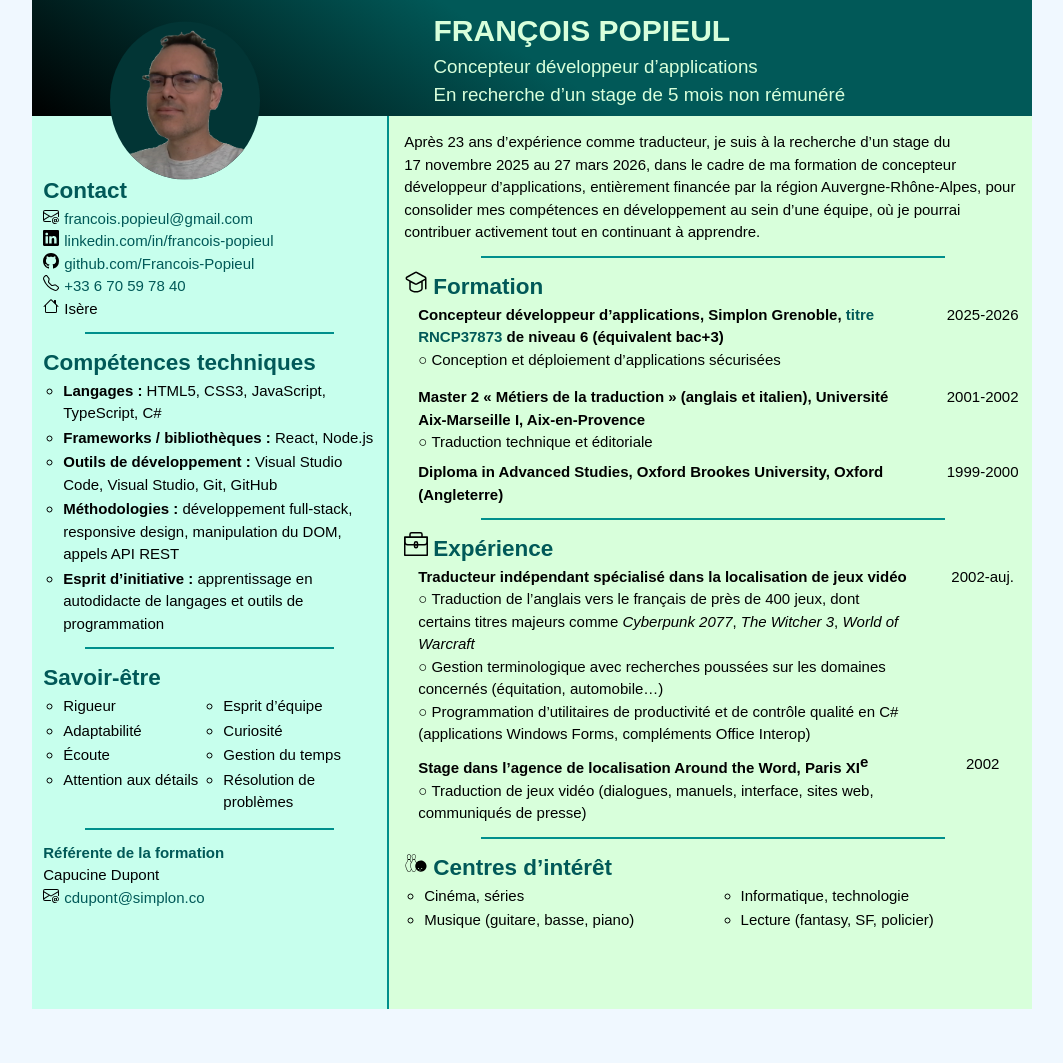
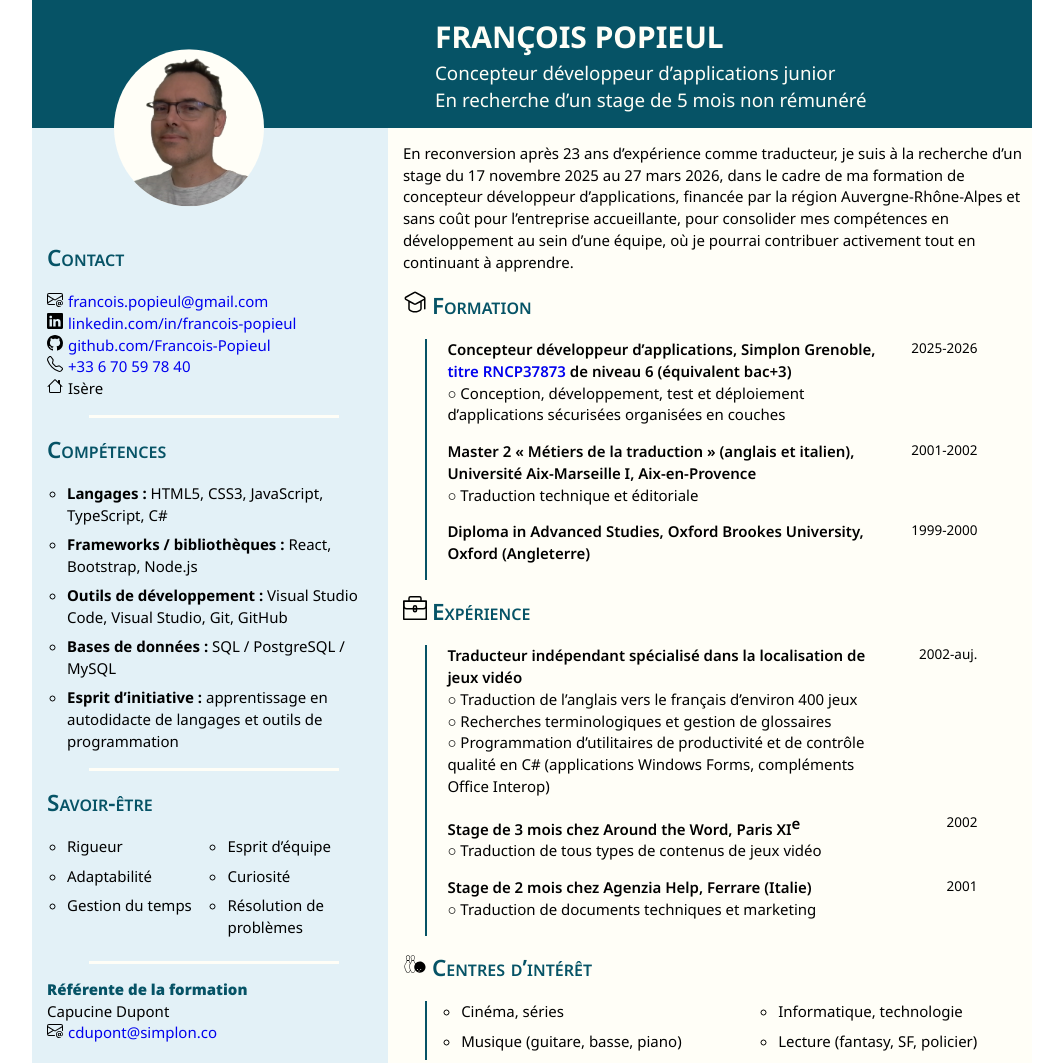
Before and after one commit to Francois-Popieul/Resume, a plain HTML site: page index.html in a window 1280 px wide. Shown: the top 1063 px of the page, without its empty margins (108-1171 px from the left). Before the commit the page ends 1009 px from the top, so only its background shows below. Drawn offline with Linux system fonts and the light colour scheme.

Commit message:
modification de la charte graphique pour améliorer la lisibilité et changements pour aérer les informations

```diff
--- a/css/style.css
+++ b/css/style.css
@@ -1,9 +1,9 @@
 :root {
-    --primary-color: #015958;
-    --secondary-color: #D8FFDB;
-    --tertiary-color: #C7FFED;
-    --highlight-color: #008F8C;
-    --link-color: #023535;
+    --primary-color: #065366;
+    --secondary-color: #FFFEF7;
+    --tertiary-color: #E3F1F7;
+    --highlight-color: #FFFEF7;
+    --link-color: #FFFEF7;
 }
 
 * {
@@ -13,34 +13,37 @@
 
 html {
     font-size: 15px;
-    background-color: aliceblue;
+    background-color: #FFFFFF;
+    font-family: "Noto Sans", sans-serif;
+    font-optical-sizing: auto;
 }
 
 body {
-    font-family: Arial, sans-serif;
-    line-height: 1.5;
+    line-height: 1.45;
     margin: 0 auto;
     max-width: 1000px;
-    background-color: var(--tertiary-color);
+    background-color: var(--secondary-color);
 }
 
 .header {
     background: var(--primary-color);
-    background: linear-gradient(212deg, rgba(1, 89, 88, 1) 0%, rgba(1, 89, 88, 1) 50%, rgba(0, 0, 0, 1) 100%);
-    padding: 0.5rem;
+    padding: 1rem;
 }
 
 .profile-photo {
     border-radius: 50%;
     width: 150px;
     margin-left: 20%;
-    transform: translateY(-60%);
+    transform: translateY(-50%);
     background-color: var(--link-color);
 }
 
-.flex-container {
+.row-flex-container {
     display: flex;
     flex-direction: row;
+    flex-wrap: nowrap;
+    align-items: flex-start;
+    justify-content: space-evenly;
 }
 
 .name {
@@ -58,7 +61,7 @@ body {
     margin-left: 40%;
 }
 
-.left-column {
+.left-column-flex-container {
     display: flex;
     flex-direction: column;
     align-items: flex-start;
@@ -66,10 +69,10 @@ body {
     width: 35%;
     height: 100%;
     background-color: var(--tertiary-color);
-    padding: 0 0.75rem;
+    padding: 0 0.5rem 0 1rem;
 }
 
-.right-column {
+.right-column-flex-container {
     display: flex;
     flex-direction: column;
     align-items: start;
@@ -77,99 +80,59 @@ body {
     width: 65%;
     padding: 0 10px 0 1rem;
     background-color: var(--secondary-color);
-    border-left: solid 2px var(--highlight-color);
 }
 
 .title {
     color: var(--primary-color);
     font-weight: 600;
-
+    margin: 1.1rem 0;
+    font-variant: small-caps;
 }
 
 .introduction {
     text-align: left;
     margin: 1rem 0 0 0;
+    text-align: left;
+    width: 100%;
 }
 
 .translated-container {
-    transform: translateY(-100px);
+    transform: translateY(-60px);
 }
 
-.divider {
+.light-divider {
     border: none;
-    border-top: 2px solid var(--highlight-color);
+    border-top: 3px solid var(--highlight-color);
     color: var(--primary-color);
     overflow: visible;
     width: 75%;
-    margin: 0.8rem auto;
-}
-
-.grid-container {
-    display: grid;
-    grid-row: auto;
-    grid-template-columns: 82% 18%;
-    column-gap: 1rem;
-    row-gap: 0.5rem;
-    margin-left: 14px;
-}
-
-.grid-container-element-1 {
-    grid-row: 1;
-    grid-column: 1;
-}
-
-.grid-container-detail-1 {
-    grid-row: 1;
-    grid-column: 2;
-    text-align: center;
-}
-
-.grid-container-element-2 {
-    grid-row: 2;
-    grid-column: 1;
-}
-
-.grid-container-detail-2 {
-    grid-row: 2;
-    grid-column: 2;
-    text-align: center;
-}
-
-.grid-container-element-3 {
-    grid-row: 3;
-    grid-column: 1;
-}
-
-.grid-container-detail-3 {
-    grid-row: 3;
-    grid-column: 2;
-    text-align: center;
-}
-
-.grid-container-element-4 {
-    grid-row: 4;
-    grid-column: 1;
-}
-
-.grid-container-detail-4 {
-    grid-row: 4;
-    grid-column: 2;
-    text-align: center;
+    margin: 1rem auto;
 }
 
 .job {
     font-size: 1rem;
     font-weight: 600;
+    width: 450px;
+    text-align: left;
+    list-style: none;
+    padding-bottom: 0.5rem;
+
 }
 
 .job-detail {
     font-size: 1rem;
-    font-weight: 500;
-    letter-spacing: normal;
+    font-weight: normal;
 }
 
 .job-period {
-    font-size: 1rem;
+    font-size: 0.9rem;
+    column-width: 80px;
+    text-align: right;
+}
+
+.left-border {
+    border-left: solid 2px var(--primary-color);
+    margin-left: 1.5rem;
 }
 
 .bold {
@@ -191,6 +154,7 @@ body {
     column-gap: 0.5rem;
     text-align: left;
     width: 100%;
+    padding-left: 2.25rem;
 }
 
 .soft-skill-container {
@@ -221,11 +185,10 @@ ul {
 }
 
 li {
-    margin-bottom: 2px;
+    margin-bottom: 0.5rem;
 }
 
 a {
-    color: var(--primary-color);
     text-decoration: none;
 }
 
--- a/index.html
+++ b/index.html
@@ -6,19 +6,23 @@
     <meta name="viewport" content="width=device-width, initial-scale=1.0" />
     <title>CV de François Popieul</title>
     <link rel="stylesheet" href="./css/style.css" />
+    <link rel="preconnect" href="https://fonts.googleapis.com">
+    <link rel="preconnect" href="https://fonts.gstatic.com" crossorigin>
+    <link href="https://fonts.googleapis.com/css2?family=Noto+Sans:ital,wght@0,100..900;1,100..900&display=swap"
+        rel="stylesheet">
 </head>
 
 <body>
     <div>
         <header class="header">
             <h1 class="name">François Popieul</h1>
-            <p class="profession">Concepteur développeur d&rsquo;applications<br>En recherche d&rsquo;un stage de
+            <p class="profession">Concepteur développeur d&rsquo;applications junior<br>En recherche d&rsquo;un stage de
                 5&nbsp;mois non rémunéré</p>
         </header>
     </div>
-    <main class="flex-container">
-        <section class="left-column">
-            <img src="./images/profile--photo.webp" alt="Photo de François Popieul" class="profile-photo" />
+    <main class="row-flex-container">
+        <section class="left-column-flex-container"> <img src="./images/profile--photo.webp"
+                alt="Photo de François Popieul" class="profile-photo" />
             <div class="translated-container">
                 <h2 class="title">Contact</h2>
                 <p><img class="icon" src="./images/envelope-at.svg" alt="Icône d&rsquo;e-mail"><a
@@ -28,85 +32,103 @@
                 <p><img class="icon" src="./images/github.svg" alt="Icône de Github"><a
                         href="https://github.com/Francois-Popieul">github.com/Francois-Popieul</a></p>
                 <p><img class="icon" src="./images/telephone.svg" alt="Icône de téléphone"><a
-                        href="tel:+33670597840">+33 6 70 59 78
-                        40</a></p>
+                        href="tel:+33670597840">+33 6 70 59 78 40</a></p>
                 <p><img class="icon" src="./images/house.svg" alt="Icône de maison">Isère</p>
-                <hr class="divider" />
-                <h2 class="title">Compétences techniques</h2>
+                <hr class="light-divider" />
+                <h2 class="title">Compétences</h2>
                 <ul>
                     <li><span class="bold">Langages&nbsp;:</span> HTML5, CSS3, JavaScript, TypeScript, C#</li>
-                    <li><span class="bold">Frameworks / bibliothèques&nbsp;:</span> React, Node.js</li>
+                    <li><span class="bold">Frameworks / bibliothèques&nbsp;:</span> React, Bootstrap, Node.js</li>
                     <li><span class="bold">Outils de développement&nbsp;:</span> Visual Studio Code, Visual Studio, Git,
                         GitHub</li>
-                    <li><span class="bold">Méthodologies&nbsp;:</span> développement full-stack, responsive
-                        design, manipulation du DOM, appels API REST</li>
+                    <li><span class="bold">Bases de données&nbsp;:</span> SQL / PostgreSQL / MySQL</li>
                     <li><span class="bold">Esprit d&rsquo;initiative&nbsp;:</span> apprentissage en autodidacte de
                         langages et outils de programmation</li>
                 </ul>
-                <hr class="divider" />
+                <hr class="light-divider" />
                 <h2 class="title">Savoir-être</h2>
                 <ul class="soft-skill-container">
                     <li>Rigueur</li>
                     <li>Esprit d&rsquo;équipe</li>
                     <li>Adaptabilité</li>
                     <li>Curiosité</li>
-                    <li>Écoute</li>
                     <li>Gestion du temps</li>
-                    <li>Attention aux détails</li>
                     <li>Résolution de problèmes</li>
                 </ul>
-                <hr class="divider" />
+                <hr class="light-divider" />
                 <p class="simplon">Référente de la formation</p>
                 <p>Capucine Dupont</p>
                 <p><img class="icon" src="./images/envelope-at.svg" alt="icône d&rsquo;enveloppe"><a
                         href="mailto:cdupont@simplon.co">cdupont@simplon.co</a></p>
             </div>
         </section>
-        <section class="right-column">
-            <p class="introduction">
-                Après 23 ans d&rsquo;expérience comme traducteur, je suis à la recherche
-                d&rsquo;un stage du 17&nbsp;novembre&nbsp;2025 au 27&nbsp;mars&nbsp;2026, dans le cadre de ma formation
-                de concepteur développeur d&rsquo;applications, entièrement financée par la région Auvergne-Rhône-Alpes, pour consolider mes compétences en développement au sein
-                d&rsquo;une équipe, où je pourrai contribuer activement tout en continuant à apprendre.</p>
-            <hr class="divider" />
+        <section class="right-column-flex-container">
+            <p class="introduction">En reconversion après 23 ans d&rsquo;expérience comme traducteur, je suis à la
+                recherche d&rsquo;un stage du 17&nbsp;novembre&nbsp;2025 au 27&nbsp;mars&nbsp;2026, dans le cadre de ma
+                formation de concepteur développeur d&rsquo;applications, financée par la région
+                Auvergne-Rhône-Alpes et sans coût pour l&rsquo;entreprise accueillante, pour consolider mes
+                compétences en développement au sein d&rsquo;une équipe, où je pourrai contribuer activement tout en
+                continuant à apprendre.</p>
             <h2 class="title"><img class="title-logo" src="./images/study.svg" alt="Icône de formation">Formation</h2>
-            <div class="grid-container">
-                <p class="grid-container-element-1 job">Concepteur développeur d&rsquo;applications,
-                    Simplon Grenoble, <a href="https://www.francecompetences.fr/recherche/rncp/37873/">titre
-                        RNCP37873</a> de niveau&nbsp;6 &lpar;équivalent bac+3&rpar;<br><span class="job-detail">○&nbsp;Conception
-                        et déploiement d&rsquo;applications sécurisées</span>
-                </p>
-                <p class="grid-container-detail-1 job-period">2025-2026</p>
-                <p class="grid-container-element-3 job">Master&nbsp;2 «&nbsp;Métiers de la traduction&nbsp;» (anglais et
-                    italien), Université Aix-Marseille I, Aix-en-Provence<br><span
-                        class="job-detail"><span>○&nbsp;Traduction technique et éditoriale</span></p>
-                <p class="grid-container-detail-3 job-period">2001-2002</p>
-                <p class="grid-container-element-4 job">Diploma in Advanced Studies, Oxford Brookes University, Oxford
-                    (Angleterre)</p>
-                <p class="grid-container-detail-4 job-period">1999-2000</p>
+            <div class="row-flex-container left-border">
+                <ul class="job">
+                    <li>Concepteur développeur d&rsquo;applications, Simplon Grenoble,
+                        <a href="https://www.francecompetences.fr/recherche/rncp/37873/">titre RNCP37873</a> de
+                        niveau&nbsp;6 &lpar;équivalent bac+3&rpar;<br><span class="job-detail">○&nbsp;Conception,
+                            développement, test et déploiement d&rsquo;applications sécurisées organisées en
+                            couches</span>
+                    </li>
+                </ul>
+                <p class="job-period">2025-2026</p>
             </div>
-            <hr class="divider" />
+            <div class="row-flex-container left-border">
+                <ul class="job">
+                    <li>Master&nbsp;2 «&nbsp;Métiers de la traduction&nbsp;» (anglais et
+                        italien), Université Aix-Marseille I, Aix-en-Provence<br>
+                        <span class="job-detail"><span>○&nbsp;Traduction technique et éditoriale</span>
+                    </li>
+                </ul>
+                <p class="job-period">2001-2002</p>
+            </div>
+            <div class="row-flex-container left-border">
+                <ul class="job">
+                    <li>Diploma in Advanced Studies, Oxford Brookes University, Oxford
+                        (Angleterre)
+                    </li>
+                </ul>
+                <p class="job-period">1999-2000</p>
+            </div>
             <h2 class="title"><img class="title-logo" src="./images/work.svg" alt="Icône d&rsquo;expérience">Expérience
             </h2>
-            <div class="grid-container">
-                <p class="grid-container-element-1 job">Traducteur indépendant spécialisé dans la localisation de jeux
-                    vidéo<br><span class="job-detail">○&nbsp;Traduction de l&rsquo;anglais vers le français de près de
-                        400&nbsp;jeux, dont certains titres majeurs comme <span class="italic">Cyberpunk 2077</span>,
-                        <span class="italic">The Witcher&nbsp;3</span>, <span class="italic">World of
-                            Warcraft</span></span><br><span class="job-detail">○&nbsp;Gestion terminologique avec
-                        recherches poussées sur les domaines concernés (équitation, automobile…)</span><br><span
-                        class="job-detail">○&nbsp;Programmation d&rsquo;utilitaires de
-                        productivité et de contrôle qualité en C# (applications Windows Forms, compléments Office Interop)</span></p>
-                <p class="grid-container-detail-1 job-period">2002-auj.</p>
-                <p class="grid-container-element-2 job">Stage dans l&rsquo;agence de localisation Around the Word, Paris
-                    XI<span class="exponent">e</span><br><span class="job-detail">○&nbsp;Traduction de jeux vidéo
-                        (dialogues, manuels, interface, sites web, communiqués de presse)</span></p>
-                <p class="grid-container-detail-2 job-period">2002</p>
+            <div class="row-flex-container left-border">
+                <ul class="job">
+                    <li>Traducteur indépendant spécialisé dans la localisation de jeux vidéo<br>
+                        <span class="job-detail">○&nbsp;Traduction de l’anglais vers le français d&rsquo;environ 400&nbsp;jeux</span><br>
+                        <span class="job-detail">○&nbsp;Recherches terminologiques et gestion de glossaires</span><br>
+                        <span class="job-detail">○&nbsp;Programmation d&rsquo;utilitaires de productivité et de contrôle qualité en C# (applications Windows Forms, compléments Office Interop)</span>
+                    </li>
+                </ul>
+                <p class="job-period">2002-auj.</p>
             </div>
-            <hr class="divider" />
+            <div class="row-flex-container left-border">
+                <ul class="job">
+                    <li>Stage de 3&nbsp;mois chez Around the Word, Paris&nbsp;XI<span class="exponent">e</span><br>
+                        <span class="job-detail">○&nbsp;Traduction de tous types de contenus de jeux vidéo</span>
+                    </li>
+                </ul>
+                <p class="job-period">2002</p>
+            </div>
+            <div class="row-flex-container left-border">
+                <ul class="job">
+                    <li>Stage de 2&nbsp;mois chez Agenzia Help, Ferrare (Italie)<br>
+                        <span class="job-detail">○&nbsp;Traduction de documents techniques et marketing</span>
+                    </li>
+                </ul>
+                <p class="job-period">2001</p>
+            </div>
             <h2 class="title"><img class="title-logo" src="./images/leisure.svg" alt="Icône de loisirs">Centres
                 d&rsquo;intérêt</h2>
-            <ul class="leisure-container">
+            <ul class="leisure-container left-border">
                 <li>Cinéma, séries</li>
                 <li>Informatique, technologie</li>
                 <li>Musique &lpar;guitare, basse, piano&rpar;</li>
```
